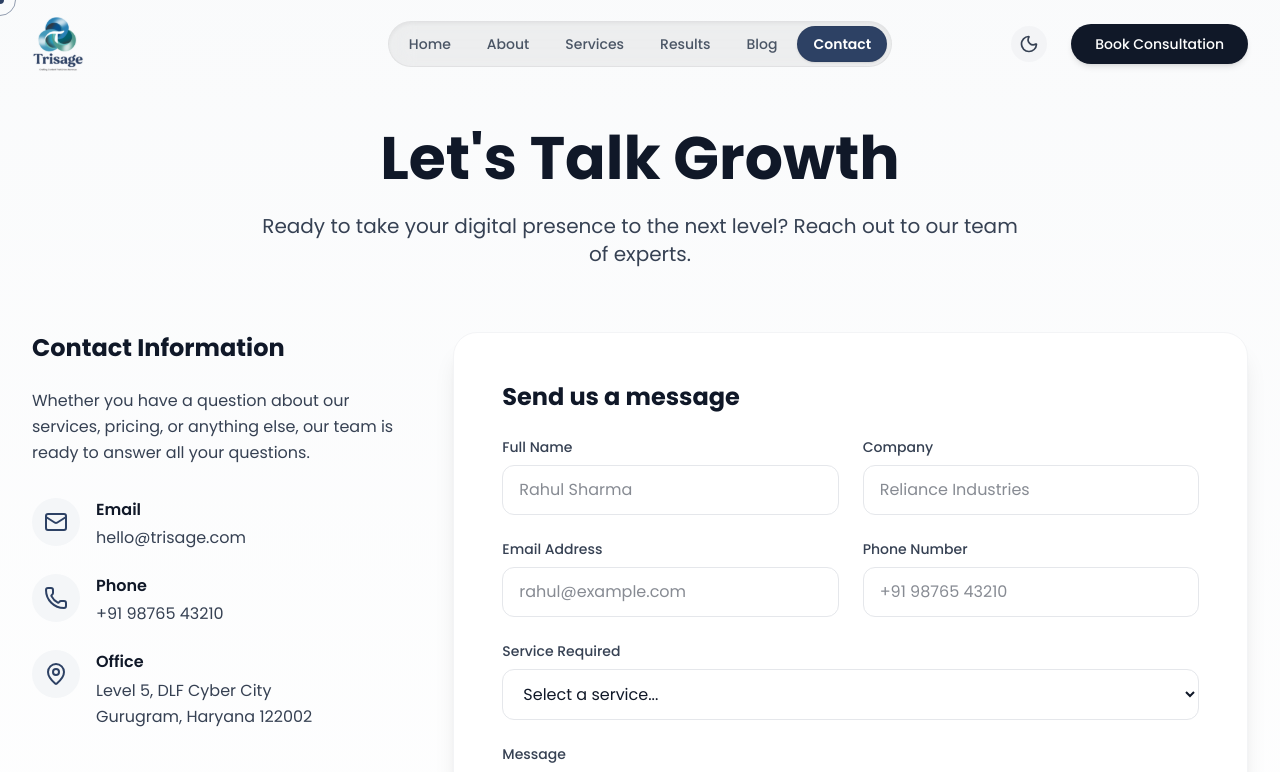
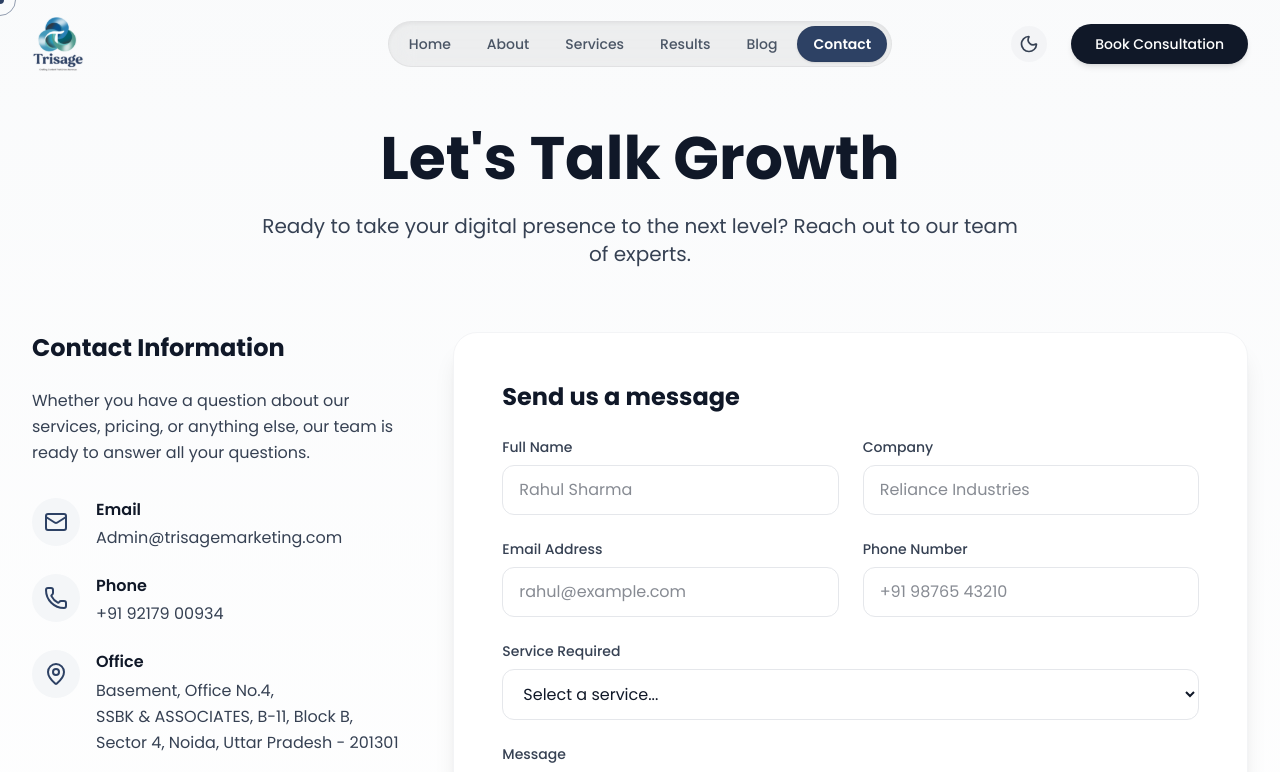
Before and after one commit to trisagemarketing/trisage-marketing-website, a Next.js app: page /contact in a window 1280 px wide. Shown: the top 772 px of the page. Built offline with nearby package versions, Linux system fonts and the light colour scheme.

Commit message:
chore: sync contact page details with footer contact information

```diff
--- a/src/app/contact/page.tsx
+++ b/src/app/contact/page.tsx
@@ -36,7 +36,7 @@ export default function ContactPage() {
                   </div>
                   <div>
                     <h4 className="font-semibold text-gray-900 dark:text-white mb-1">Email</h4>
-                    <a href="mailto:hello@trisage.com" className="text-gray-700 dark:text-gray-300 hover:text-primary-600 dark:hover:text-primary-400 transition-colors">hello@trisage.com</a>
+                    <a href="mailto:Admin@trisagemarketing.com" className="text-gray-700 dark:text-gray-300 hover:text-primary-600 dark:hover:text-primary-400 transition-colors">Admin@trisagemarketing.com</a>
                   </div>
                 </div>
 
@@ -46,7 +46,7 @@ export default function ContactPage() {
                   </div>
                   <div>
                     <h4 className="font-semibold text-gray-900 dark:text-white mb-1">Phone</h4>
-                    <a href="tel:+919876543210" className="text-gray-700 dark:text-gray-300 hover:text-primary-600 dark:hover:text-primary-400 transition-colors">+91 98765 43210</a>
+                    <a href="tel:+919217900934" className="text-gray-700 dark:text-gray-300 hover:text-primary-600 dark:hover:text-primary-400 transition-colors">+91 92179 00934</a>
                   </div>
                 </div>
 
@@ -57,8 +57,9 @@ export default function ContactPage() {
                   <div>
                     <h4 className="font-semibold text-gray-900 dark:text-white mb-1">Office</h4>
                     <p className="text-gray-700 dark:text-gray-300 leading-relaxed">
-                      Level 5, DLF Cyber City<br />
-                      Gurugram, Haryana 122002
+                      Basement, Office No.4,<br/>
+                      SSBK & ASSOCIATES, B-11, Block B,<br/>
+                      Sector 4, Noida, Uttar Pradesh - 201301
                     </p>
                   </div>
                 </div>
```
